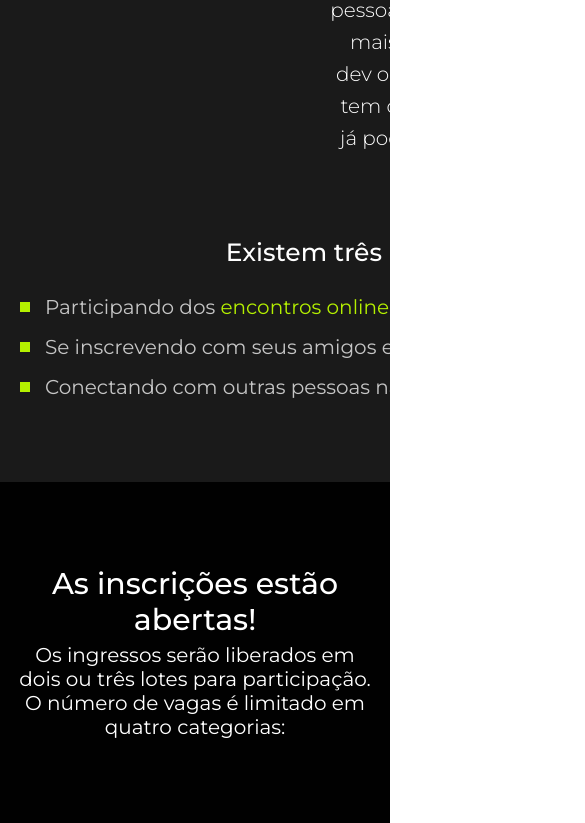
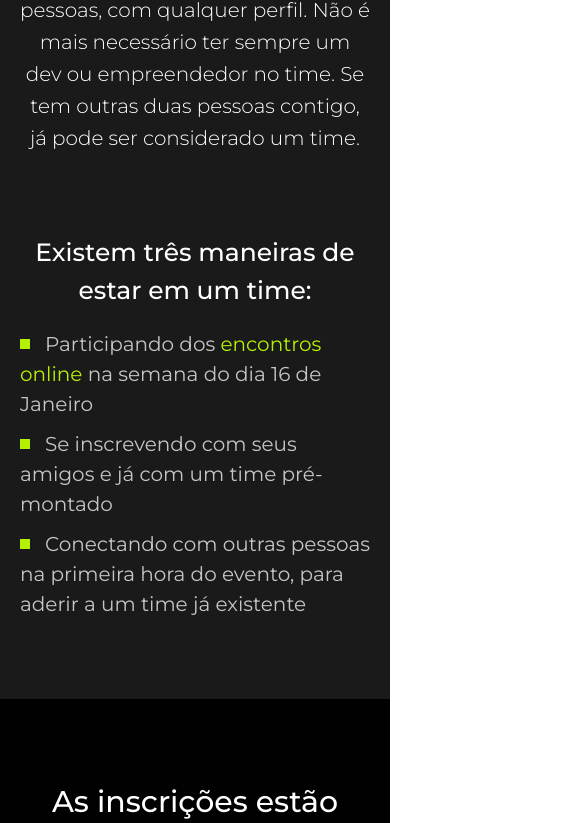
Before and after one commit to Abusayid693/Hackathon-website-template, a Next.js app: page / in a window 390 px wide. Shown: the part 9987-10810 px from the top of the page, 585 px wide, since content can reach past the window. Built offline with nearby package versions, Linux system fonts and the light colour scheme.

Commit message:
fix: add responsive style

```diff
--- a/src/styles/team.scss
+++ b/src/styles/team.scss
@@ -76,7 +76,6 @@
     font-size: 2.5rem;
     font-weight: 500;
     margin-bottom: 2rem;
-    text-align: left;
   }
 }
 
@@ -87,6 +86,7 @@
   flex-direction: column;
   width: max-content;
   gap: 1rem;
+  width: 100%;
 
   li {
     text-align: left;
@@ -109,3 +109,9 @@
     }
   }
 }
+
+@media (max-width: 768px) {
+  .team-rules {
+    width: 100%;
+  }
+}
```
